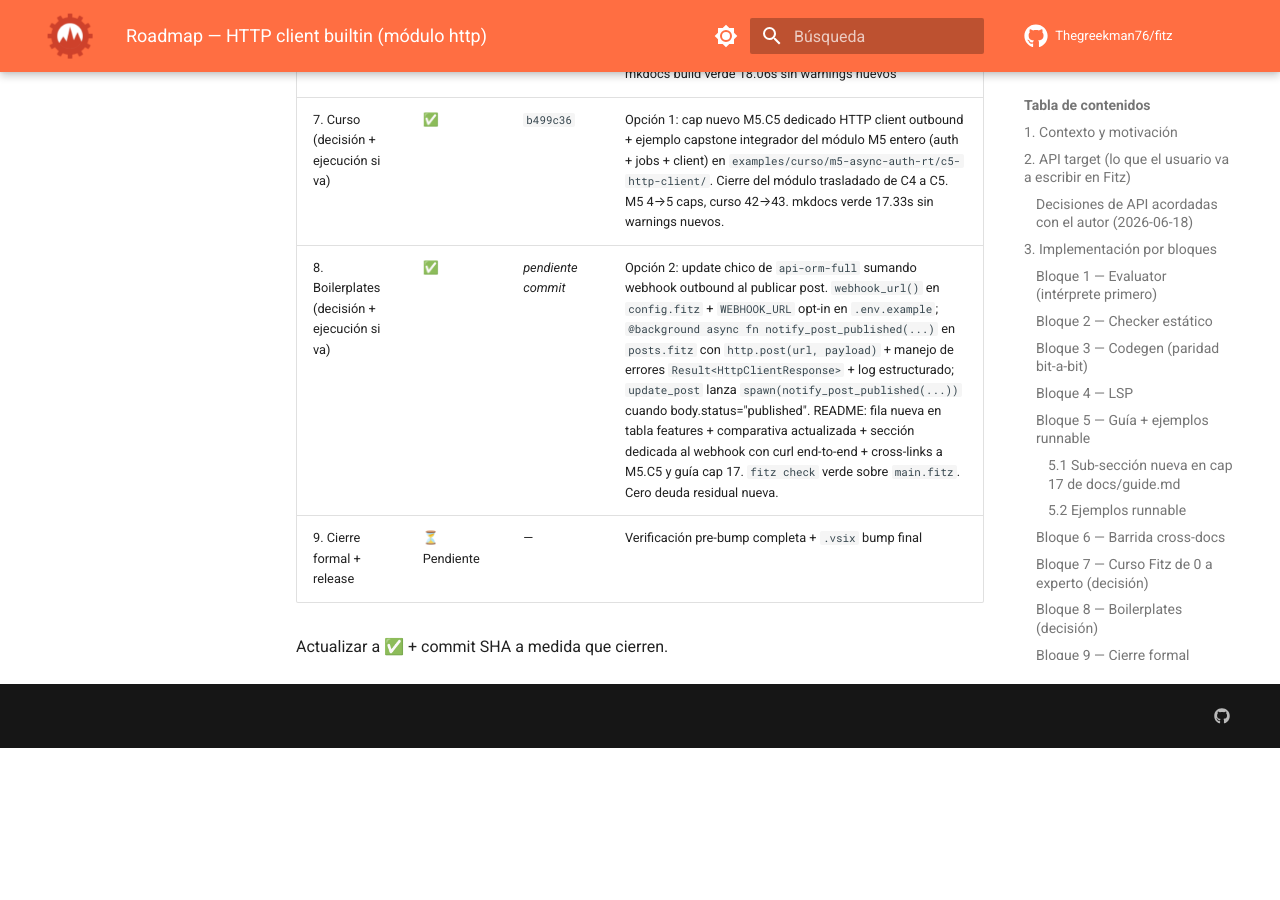
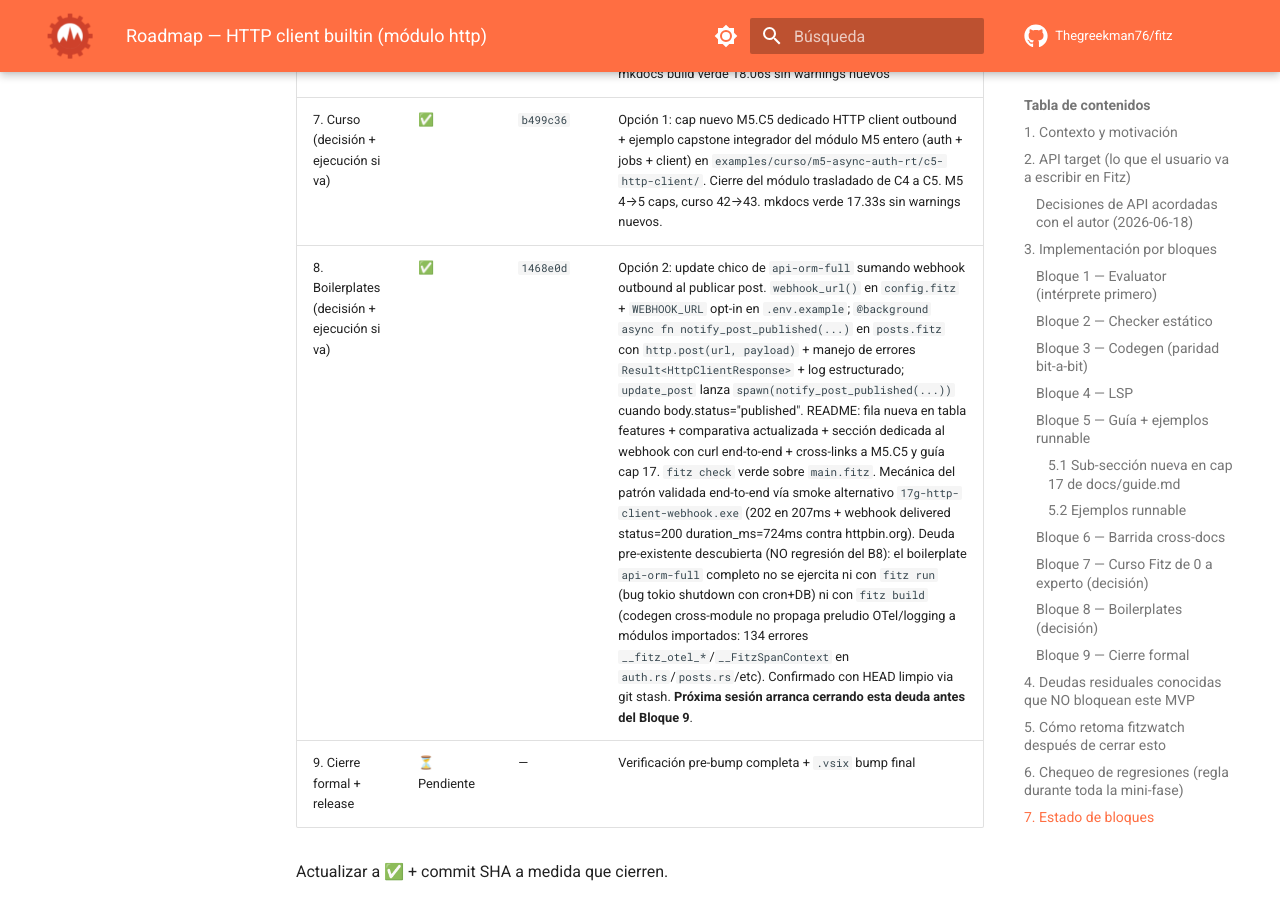
Before and after one commit to Thegreekman76/fitz, an MkDocs documentation site: the page built from docs/http-client-roadmap.md, in a window 1280 px wide and 900 px high, scrolled down 12642 px. Built offline with MkDocs 1.6.1 and Material for MkDocs 9.7.7, drawn with Linux system fonts in a browser that asks for light colours; comment, search, counter and statistics services are not loaded; before the commit the page ends 13390 px from its top, so only the background shows below that.

Commit message:
chore(http-client): SHA de Bloque 8 en tabla de estado + nota deuda pre-existente

```diff
--- a/docs/http-client-roadmap.md
+++ b/docs/http-client-roadmap.md
@@ -548,7 +548,7 @@ y arreglo después" — esa es la regla del proyecto.
 | 5. Guía + ejemplos runnable | ✅ | `03cd71e` | + R1, R7, R8 (smoke manual con `.vsix`); smoke verde 363 ejemplos en 251.89s |
 | 6. Barrida cross-docs | ✅ | `931fd18` | docs only — CLAUDE / README / docs/index.md / docs/deudas-post-5b.md / este roadmap actualizados; mkdocs build verde 18.06s sin warnings nuevos |
 | 7. Curso (decisión + ejecución si va) | ✅ | `b499c36` | Opción 1: cap nuevo M5.C5 dedicado HTTP client outbound + ejemplo capstone integrador del módulo M5 entero (auth + jobs + client) en `examples/curso/m5-async-auth-rt/c5-http-client/`. Cierre del módulo trasladado de C4 a C5. M5 4→5 caps, curso 42→43. mkdocs verde 17.33s sin warnings nuevos. |
-| 8. Boilerplates (decisión + ejecución si va) | ✅ | _pendiente commit_ | Opción 2: update chico de `api-orm-full` sumando webhook outbound al publicar post. `webhook_url()` en `config.fitz` + `WEBHOOK_URL` opt-in en `.env.example`; `@background async fn notify_post_published(...)` en `posts.fitz` con `http.post(url, payload)` + manejo de errores `Result<HttpClientResponse>` + log estructurado; `update_post` lanza `spawn(notify_post_published(...))` cuando body.status="published". README: fila nueva en tabla features + comparativa actualizada + sección dedicada al webhook con curl end-to-end + cross-links a M5.C5 y guía cap 17. `fitz check` verde sobre `main.fitz`. Cero deuda residual nueva. |
+| 8. Boilerplates (decisión + ejecución si va) | ✅ | `1468e0d` | Opción 2: update chico de `api-orm-full` sumando webhook outbound al publicar post. `webhook_url()` en `config.fitz` + `WEBHOOK_URL` opt-in en `.env.example`; `@background async fn notify_post_published(...)` en `posts.fitz` con `http.post(url, payload)` + manejo de errores `Result<HttpClientResponse>` + log estructurado; `update_post` lanza `spawn(notify_post_published(...))` cuando body.status="published". README: fila nueva en tabla features + comparativa actualizada + sección dedicada al webhook con curl end-to-end + cross-links a M5.C5 y guía cap 17. `fitz check` verde sobre `main.fitz`. Mecánica del patrón validada end-to-end vía smoke alternativo `17g-http-client-webhook.exe` (202 en 207ms + webhook delivered status=200 duration_ms=724ms contra httpbin.org). Deuda pre-existente descubierta (NO regresión del B8): el boilerplate `api-orm-full` completo no se ejercita ni con `fitz run` (bug tokio shutdown con cron+DB) ni con `fitz build` (codegen cross-module no propaga preludio OTel/logging a módulos importados: 134 errores `__fitz_otel_*`/`__FitzSpanContext` en `auth.rs`/`posts.rs`/etc). Confirmado con HEAD limpio via git stash. **Próxima sesión arranca cerrando esta deuda antes del Bloque 9**. |
 | 9. Cierre formal + release | ⏳ Pendiente | — | Verificación pre-bump completa + `.vsix` bump final |
 
 Actualizar a ✅ + commit SHA a medida que cierren.
```
